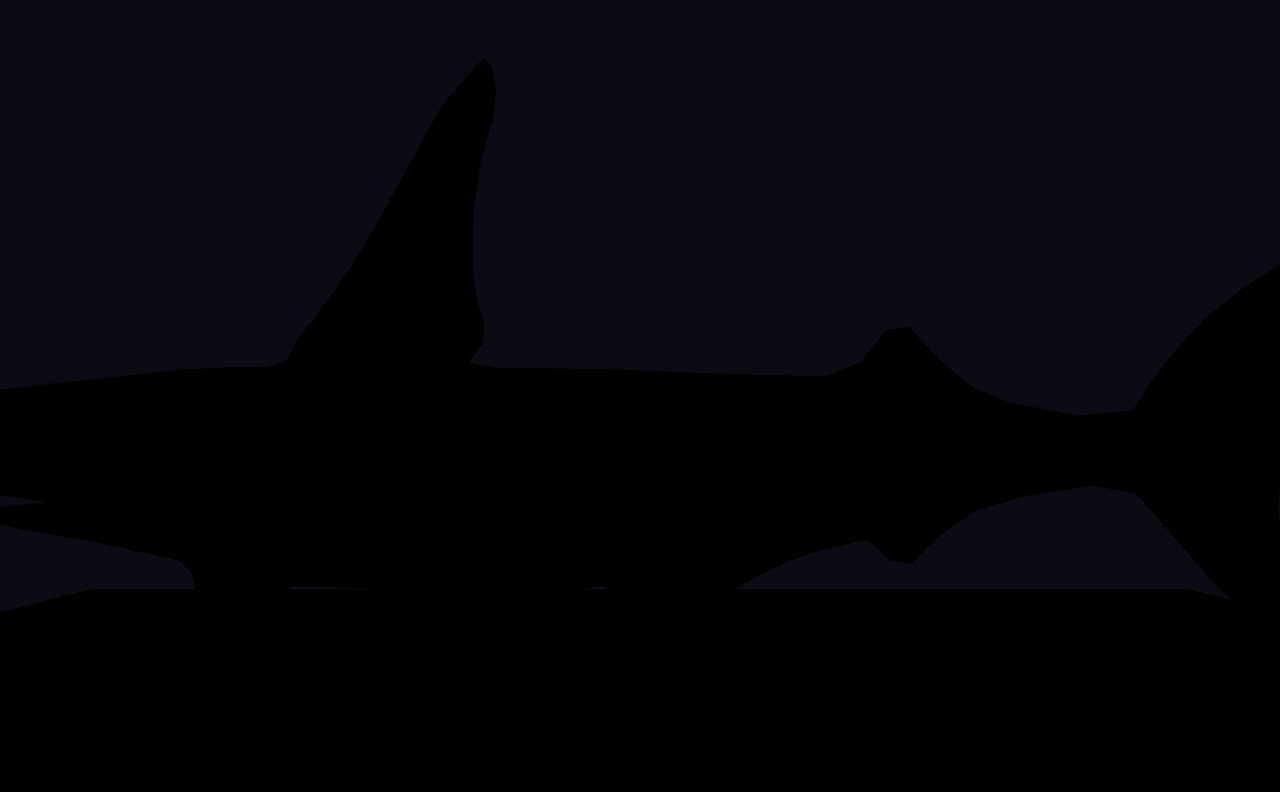
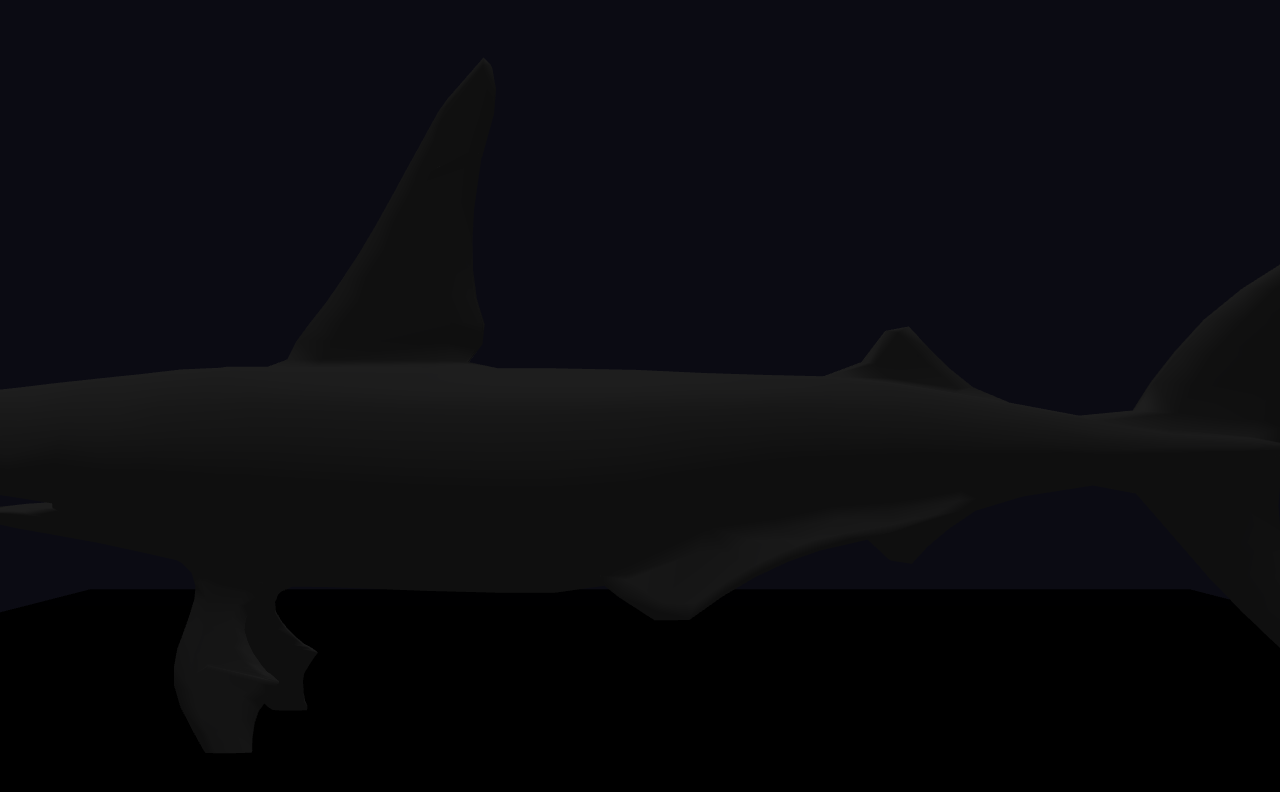
Before and after one commit to Moofkin/CMPS160-Final, a plain HTML site: page index.html in a window 1280 px wide. Drawn offline with Linux system fonts and the light colour scheme.

Commit message:
Twelfth Commit - Refraction Again
So refractive indices need to be 1.0 or above to not flip the image.
Also looks like using refraction and reflection in the same material
isn't possible. The reflection I have implemented now is technically 2
sharks being rendered on top of on another and therefore completely
wrong. I just wanted to see if it would work. Looking into raytracing.

```diff
--- a/index.html
+++ b/index.html
@@ -131,8 +131,11 @@
 					}));
 				var skyMaterial = new THREE.MeshFaceMaterial( materialArray );
 
-				var reflectionCube = THREE.ImageUtils.loadTextureCube( textures, THREE.CubeRefractionMapping);
+				var reflectionCube = THREE.ImageUtils.loadTextureCube( textures, THREE.CubeReflectionMapping);
 				reflectionCube.format = THREE.RGBFormat;
+
+				var refractionCube = THREE.ImageUtils.loadTextureCube( textures, THREE.CubeRefractionMapping);
+				refractionCube.format = THREE.RGBFormat;
 
 				var skyBoxGeometry = new THREE.BoxGeometry(2000, 2000, 2000, 1, 1, 1);
 				var skyBoxMaterial = new THREE.MeshBasicMaterial( {color: 0x9999ff, side: THREE.BackSide, depthWrite: false, depthTest: false} );
@@ -151,7 +154,8 @@
 				var model = new Model(SHARK_POLY, SHARK_COORD);
 				model.geometry.computeFaceNormals();
 				model.geometry.computeVertexNormals();
-				var material = new THREE.MeshPhongMaterial({color: 0xFFFFFF, envMap: reflectionCube, refractionRatio: 0.6, /*shading: THREE.FlatShading/*reflectivity:0.5, transparent: true, opacity: 0.5, depthTest: false, depthWrite:false*/});
+				var material = new THREE.MeshPhongMaterial({color: 0xFFFFFF, envMap: refractionCube, refractionRatio: 1.52, combine: THREE.MixOperation, /*shading: THREE.FlatShading, /*reflectivity: 0.5, /*transparent: true, opacity: 0.6, depthTest: false, depthWrite:false*/});
+				var material2 = new THREE.MeshPhongMaterial({color: 0xFFFFFF, envMap: reflectionCube, refractionRatio: 1.52, combine: THREE.MixOperation, /*shading: THREE.FlatShading, */reflectivity: 0.9, transparent: true, opacity: 0.6, depthTest: true, depthWrite:true});
 				//var material = new THREE.MeshPhongMaterial({color: 0x660066, specular: 0xFFFFFF, transparent: true, envMap: reflectionCube, combine: THREE.MixOperation, reflectivity: 0.6, refractionRatio: 1.52, opacity: 0.4, depthWrite: false, depthTest: false});
 
 				//var attributesMixed = { center: { type: 'v3', boundTo: 'faceVertices', value: [] } };
@@ -162,8 +166,9 @@
 				//var materialMixed = new THREE.ShaderMaterial( { uniforms: {}, attributes: attributesMixed, vertexShader: vertexShader, fragmentShader: fragmentShader } );
 
 				var meshMixed = new THREE.Mesh( model.geometry, material );
+				var test = new THREE.Mesh(model.geometry, material2)
 				scene.add( meshMixed );
-
+				scene.add(test);
 
 				// renderer
 
```
